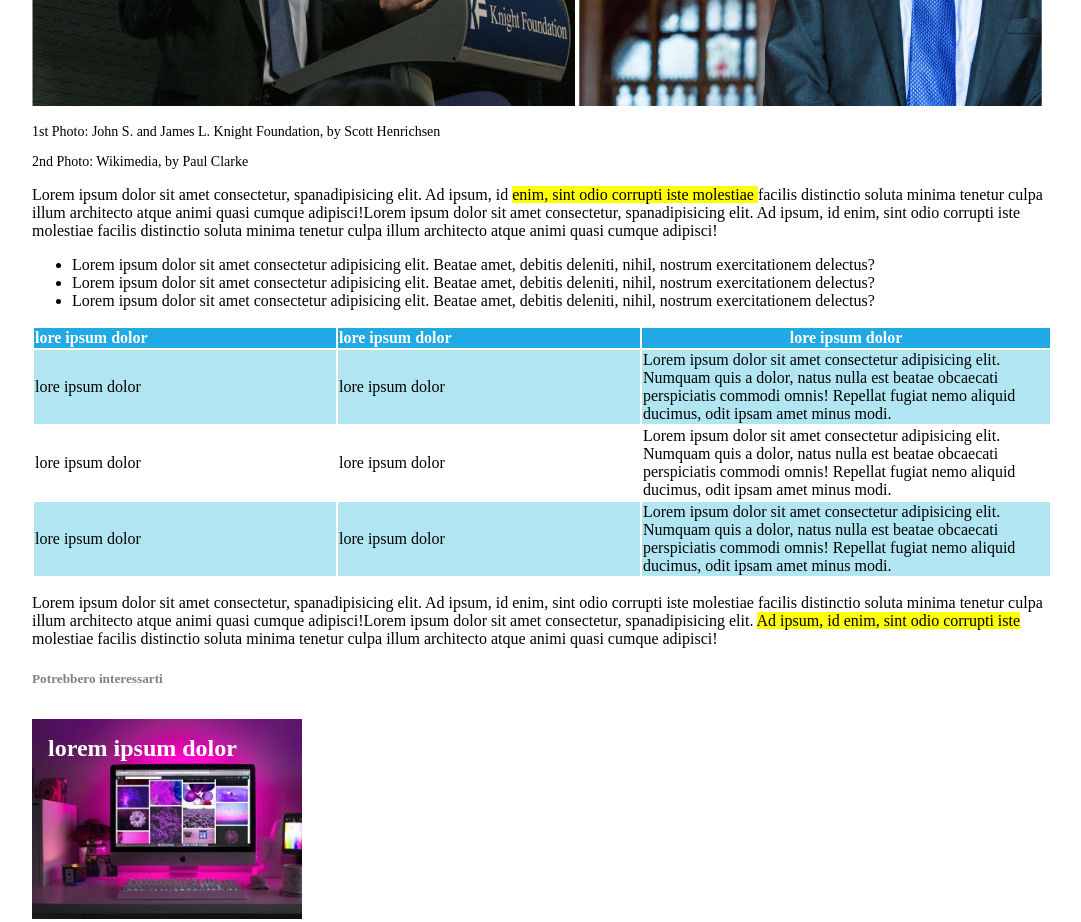
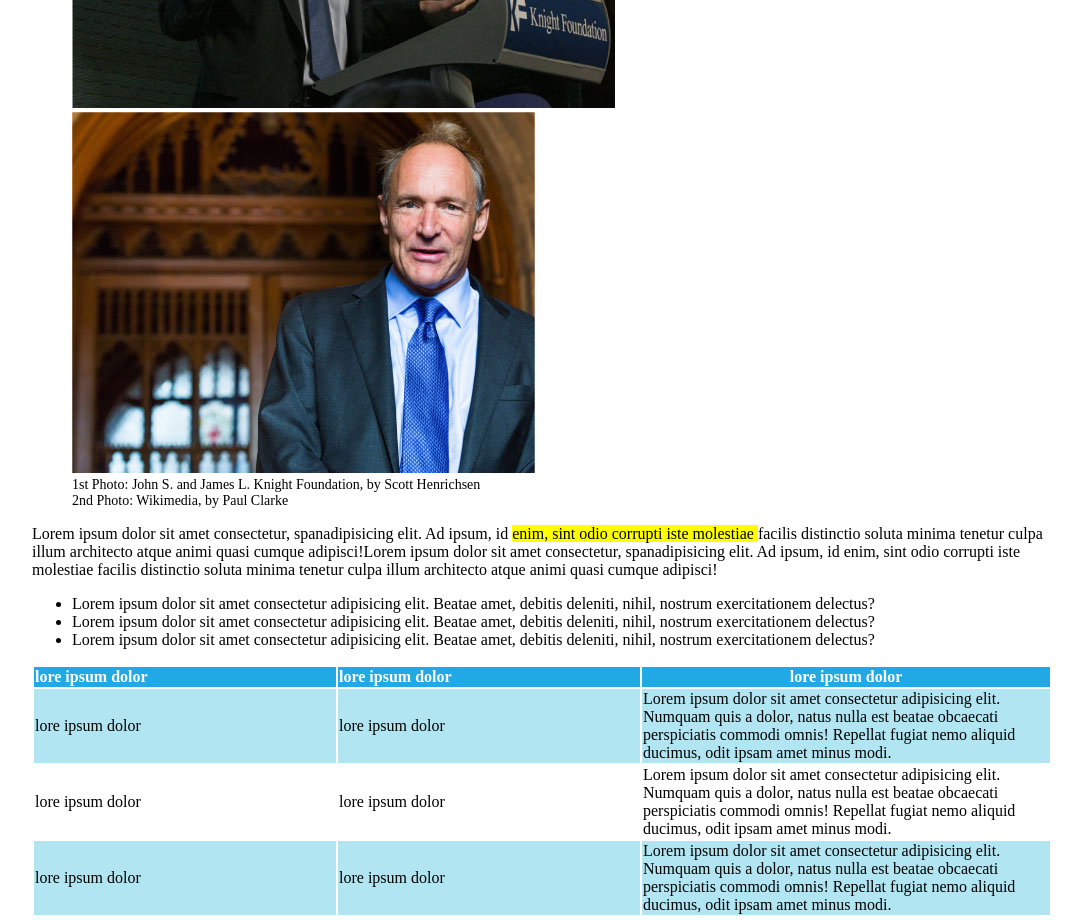
Before and after one commit to patriziosbr/html-css-booleaner-bonus, a plain HTML site: page index.html in a window 1280 px wide. Shown: the part 600-1522 px from the top of the page, without its empty margins (98-1179 px from the left). Drawn offline with Linux system fonts and the light colour scheme.

Commit message:
correzioni live

```diff
--- a/index.html
+++ b/index.html
@@ -25,12 +25,15 @@
             <!--/Title author-->
             <!--img and article-->
             <div>
+                <section>
+                    <figure>
                         <img class="tim" src="img/tim-1.jpg" alt="Tim 1">
                         <img class="tim" src="img/tim-2.jpg" alt="Tim 2">
-                <p class="p-small">1st Photo: John S. and James L. Knight Foundation, by Scott Henrichsen</p>
-                <p class="p-small">2nd Photo: Wikimedia, by Paul Clarke</p>
+                        <figcaption class="p-small">1st Photo: John S. and James L. Knight Foundation, by Scott Henrichsen</figcaption>
+                        <figcaption class="p-small">2nd Photo: Wikimedia, by Paul Clarke</figcaption>
+                    </figure>
                     <p>Lorem ipsum dolor sit amet consectetur, spanadipisicing elit. Ad ipsum, id <span class="bg-yellow"> enim, sint odio corrupti iste molestiae </span> facilis distinctio soluta minima tenetur culpa illum architecto atque animi quasi cumque adipisci!Lorem ipsum dolor sit amet consectetur, spanadipisicing elit. Ad ipsum, id  enim, sint odio corrupti iste molestiae facilis distinctio soluta minima tenetur culpa illum architecto atque animi quasi cumque adipisci!</p>
-            </div>
+                </section>
 
                 <ul>
                     <li>Lorem ipsum dolor sit amet consectetur adipisicing elit. Beatae  amet, debitis deleniti, nihil, nostrum exercitationem delectus?</li>
```
Lines whose indentation alone changed are shown as unchanged.
